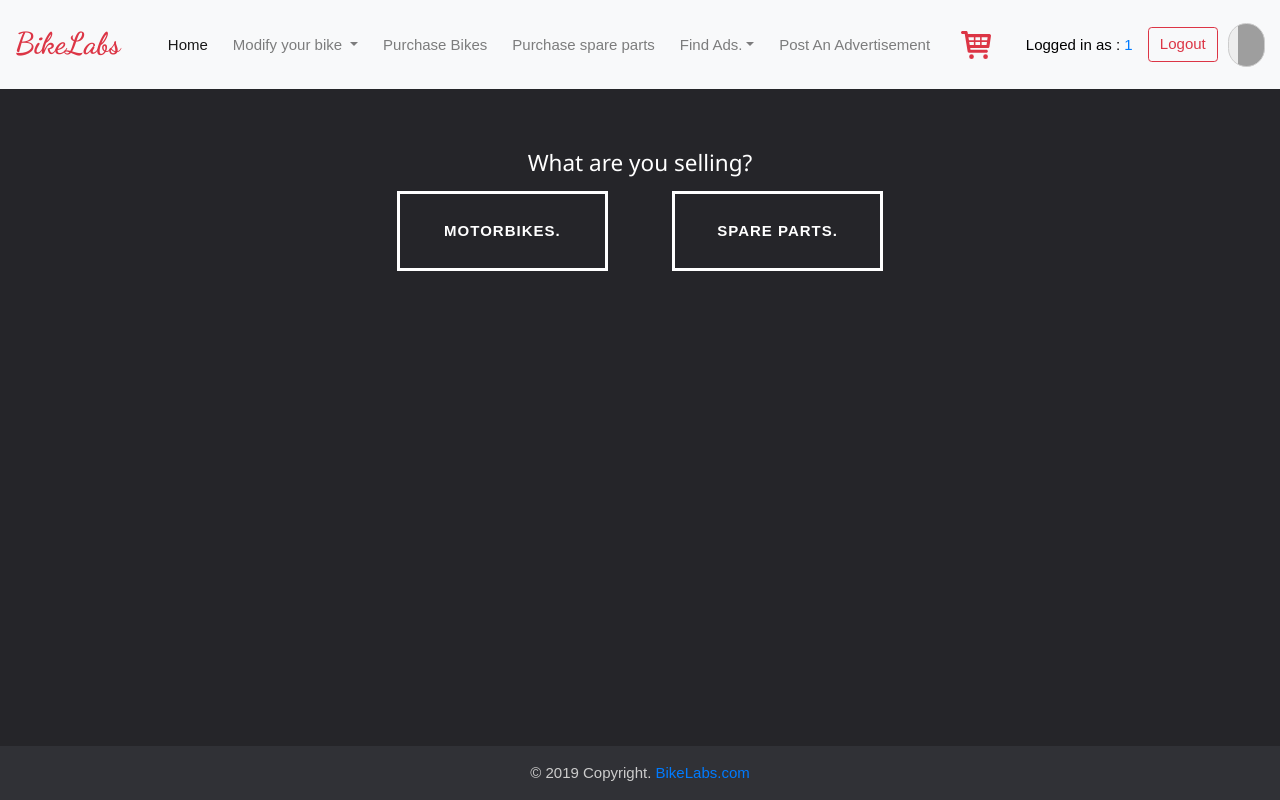
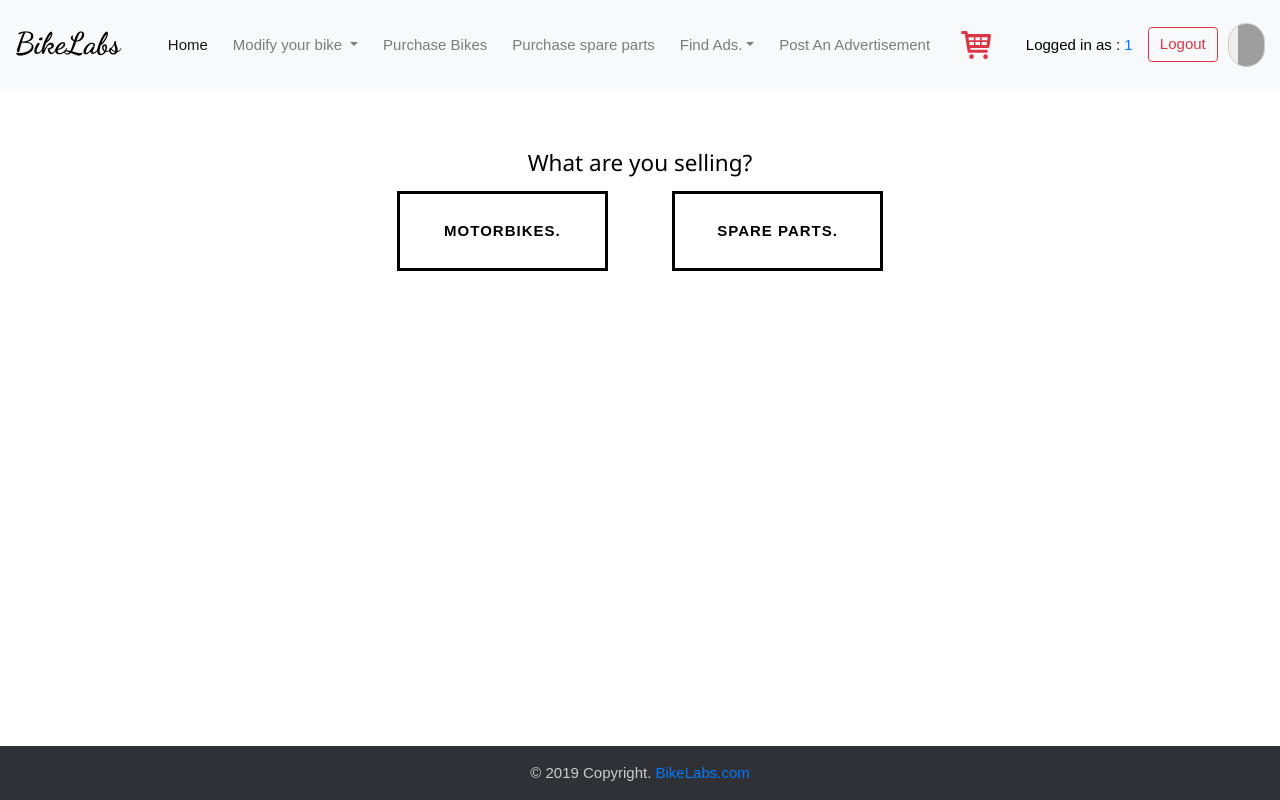
Before and after one commit to Instabash/BikeLabs, a PHP site: page /postad.php in a window 1280 px wide. Run offline with PHP 8.4, Linux system fonts and the light colour scheme; the visitor is signed in with stand-in values (Sample User, id 1); some libraries are stand-ins or nearby versions; some web fonts are replaced; grey boxes are pictures that could not be loaded.

Commit message:
changed background color to white and text of p, h1, h2, h3, h4, h5 , h6, labels, li, to black. Changed style for bootstrap buttons, fixed invisible buttons bug

```diff
--- a/css/style.css
+++ b/css/style.css
@@ -26,7 +26,6 @@ vertical-align:baseline;
 background:transparent;
 }
 
-
 footer{
   color:#ccc;
 }
@@ -187,7 +186,7 @@ vertical-align:middle;
 }
 
 body{
-  background-color: #252529;
+  background-color: white;
   color: #fff;
   margin: 0;
   line-height: 1.6;
@@ -1557,9 +1556,6 @@ input[type="radio"] {
     }
 }
 
-
-
-
 .product-item {
     padding: 15px;
     background: #fff;
@@ -1690,3 +1686,12 @@ input[type="radio"] {
   background-color: white !important;
   border: none !important;
 }
+
+h1, h2, h3, h4, h5, h6, label, li, p{
+  color: black !important;
+}
+
+.btn-1{
+  border:3px solid black !important;
+  color: black !important;
+}
```
